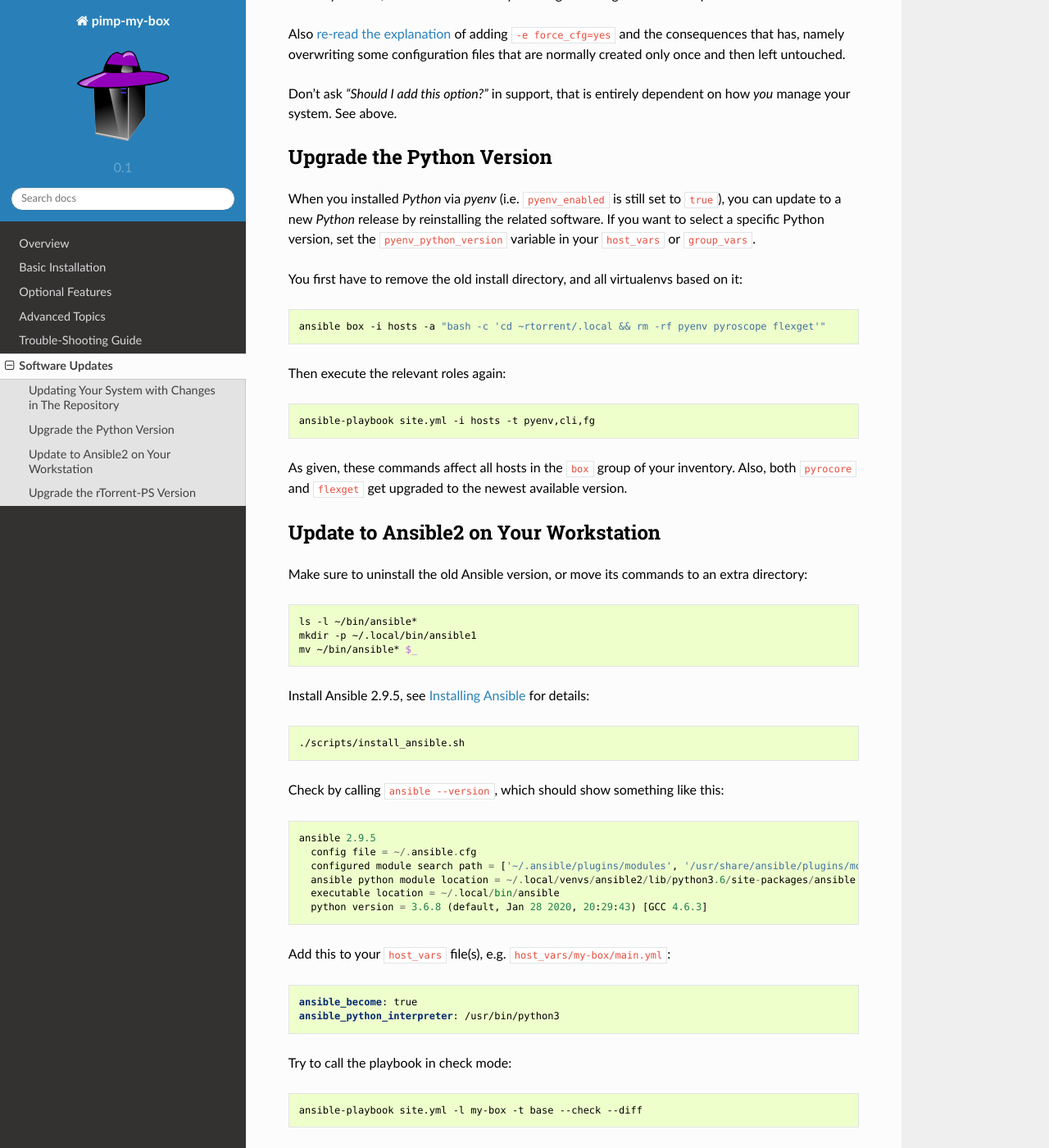
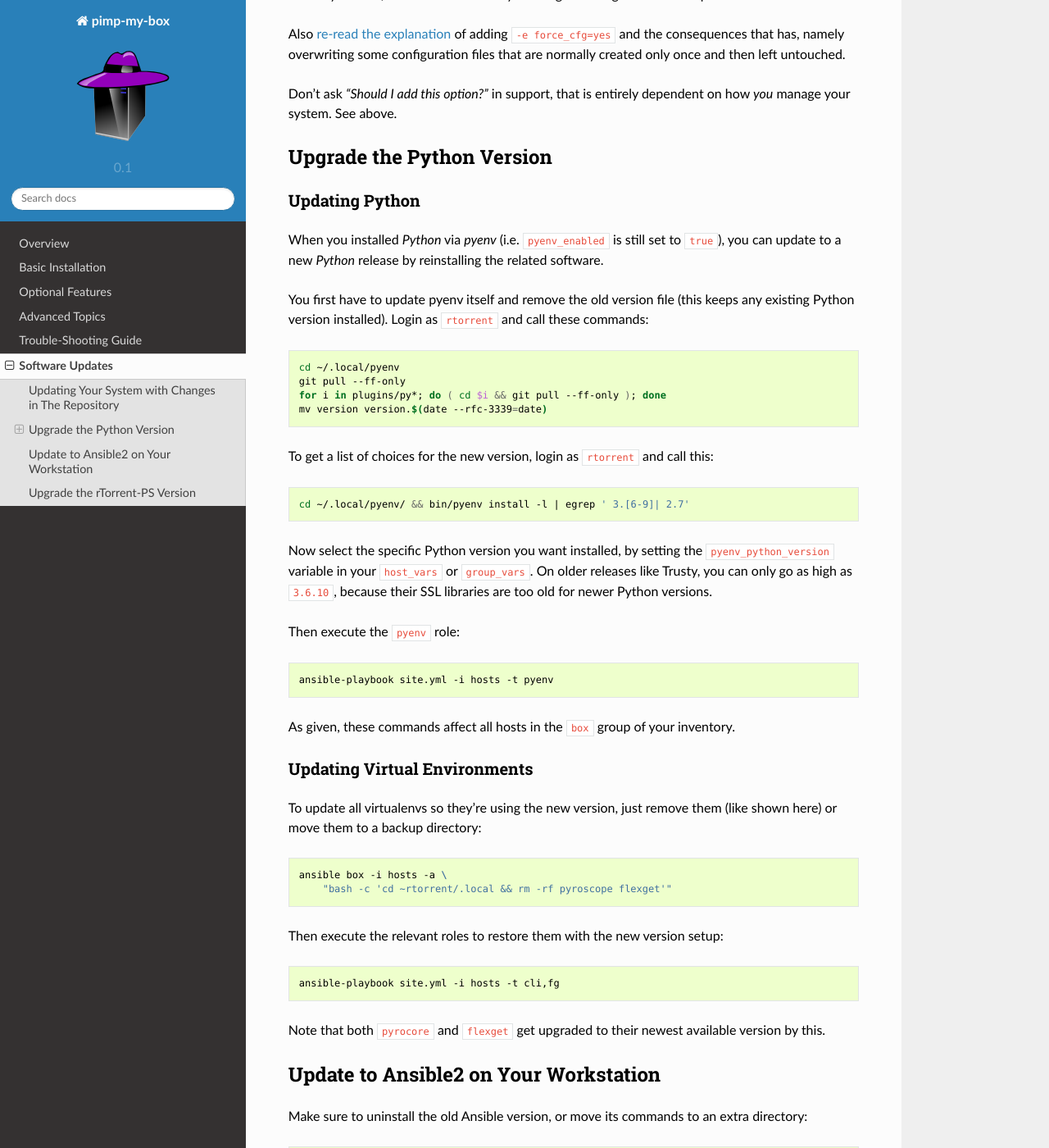
Before and after one commit to pyroscope/pimp-my-box, a Sphinx documentation site: the page built from docs/updates.rst, in a window 1280 px wide and 1400 px high, scrolled down 534 px. Shown: the whole window at 82% size. Built offline with Sphinx 7.4.7 and the Read the Docs theme 2.0.0, drawn with Linux system fonts in a browser that asks for light colours.

Commit message:
docs: make Python update 3.x friendly

```diff
--- a/docs/updates.rst
+++ b/docs/updates.rst
@@ -37,28 +37,64 @@ dependent on how *you* manage your system. See above.
 Upgrade the Python Version
 --------------------------
 
+Updating Python
+^^^^^^^^^^^^^^^
+
 When you installed *Python* via *pyenv* (i.e. ``pyenv_enabled`` is still
 set to ``true``), you can update to a new *Python* release by
-reinstalling the related software. If you want to select a specific
-Python version, set the ``pyenv_python_version`` variable in your
-``host_vars`` or ``group_vars``.
+reinstalling the related software.
 
-You first have to remove the old install directory, and all virtualenvs
-based on it:
+You first have to update pyenv itself and remove the old version file
+(this keeps any existing Python version installed).
+Login as ``rtorrent`` and call these commands:
 
 .. code-block:: shell
 
-    ansible box -i hosts -a "bash -c 'cd ~rtorrent/.local && rm -rf pyenv pyroscope flexget'"
+    cd ~/.local/pyenv
+    git pull --ff-only
+    for i in plugins/py*; do ( cd $i && git pull --ff-only ); done
+    mv version version.$(date --rfc-3339=date)
 
-Then execute the relevant roles again:
+To get a list of choices for the new version, login as ``rtorrent`` and call this:
 
 .. code-block:: shell
 
-    ansible-playbook site.yml -i hosts -t pyenv,cli,fg
+    cd ~/.local/pyenv/ && bin/pyenv install -l | egrep ' 3.[6-9]| 2.7'
+
+Now select the specific Python version you want installed,
+by setting the ``pyenv_python_version`` variable in your
+``host_vars`` or ``group_vars``.
+On older releases like Trusty, you can only go as high as ``3.6.10``,
+because their SSL libraries are too old for newer Python versions.
+
+Then execute the ``pyenv`` role:
+
+.. code-block:: shell
+
+    ansible-playbook site.yml -i hosts -t pyenv
 
 As given, these commands affect all hosts in the ``box`` group of your
-inventory. Also, both ``pyrocore`` and ``flexget`` get upgraded to the
-newest available version.
+inventory.
+
+Updating Virtual Environments
+^^^^^^^^^^^^^^^^^^^^^^^^^^^^^
+
+To update all virtualenvs so they're using the new version, just remove them
+(like shown here) or move them to a backup directory:
+
+.. code-block:: shell
+
+    ansible box -i hosts -a \
+        "bash -c 'cd ~rtorrent/.local && rm -rf pyroscope flexget'"
+
+Then execute the relevant roles to restore them with the new version setup:
+
+.. code-block:: shell
+
+    ansible-playbook site.yml -i hosts -t cli,fg
+
+Note that both ``pyrocore`` and ``flexget`` get upgraded to their
+newest available version by this.
 
 
 .. _ansible-update:
```
